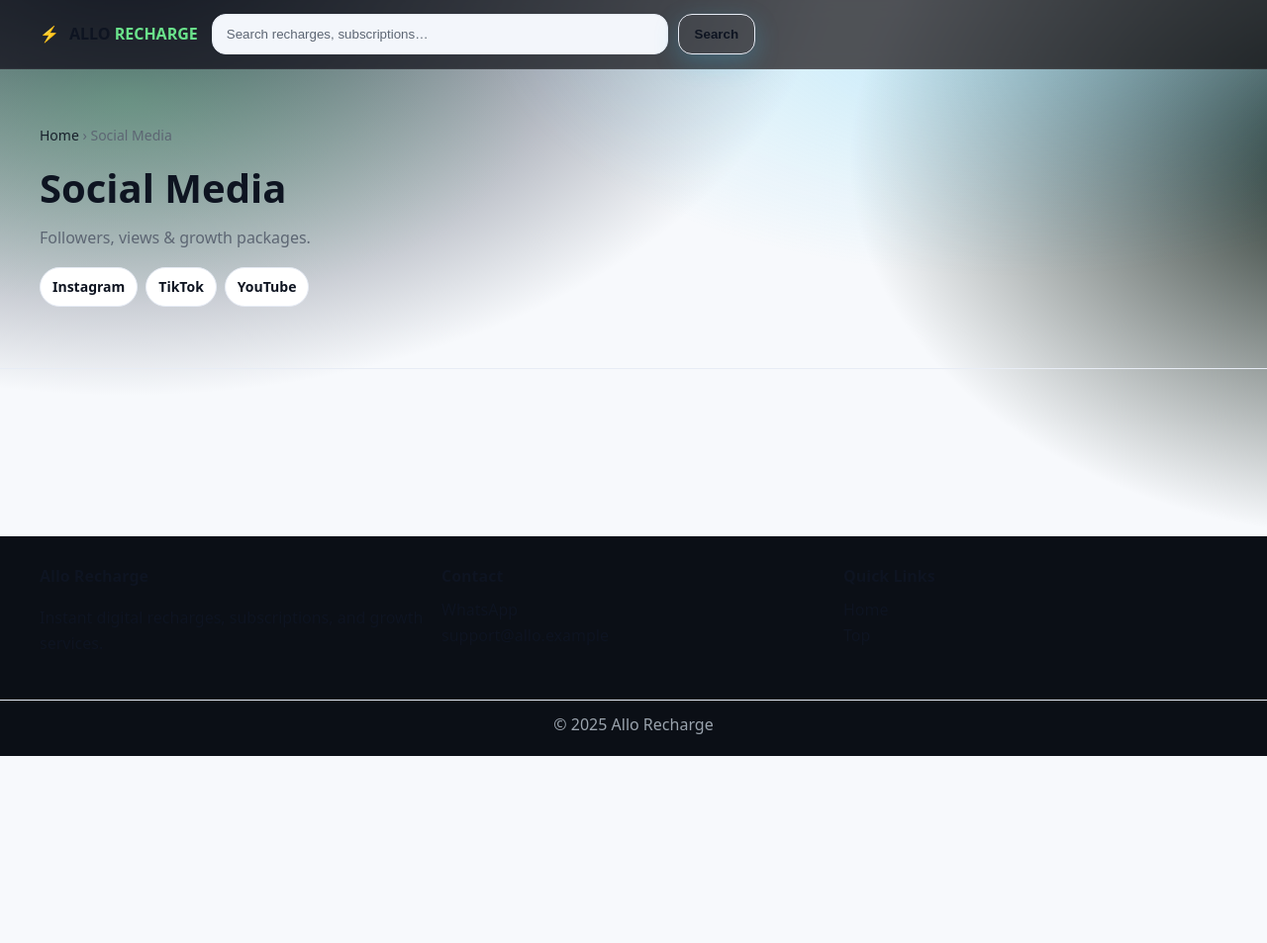
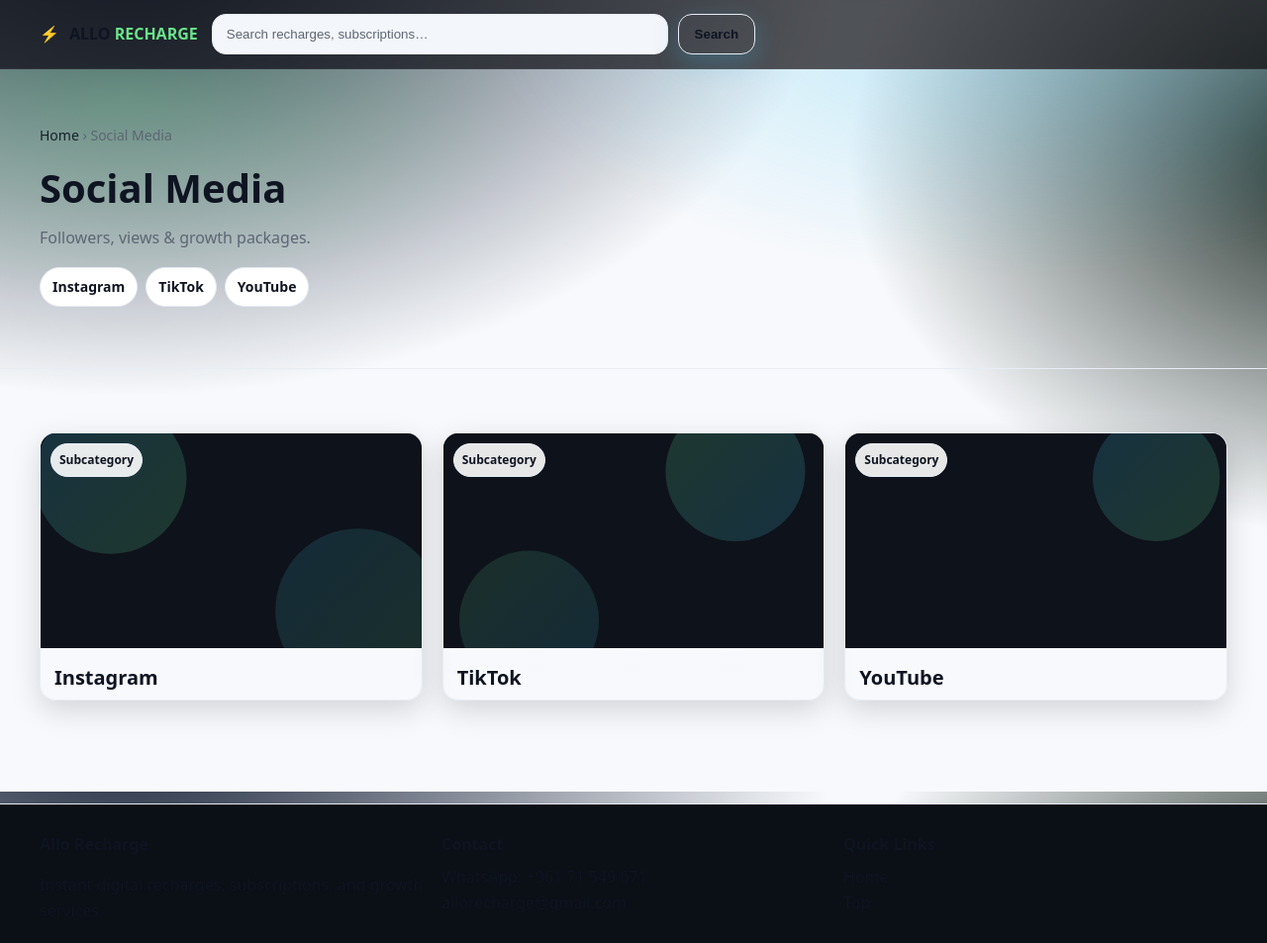
Before and after one commit to Hadi1258/Project1, a plain HTML site: page social-media.html in a window 1280 px wide. Shown: the top 953 px of the page at 99% size. Before the commit the page ends 800 px from the top, so only its background shows below. Drawn offline with Linux system fonts and the light colour scheme.

Commit message:
Update social-media.html

```diff
--- a/social-media.html
+++ b/social-media.html
@@ -23,43 +23,71 @@
 
   <section class="cat-hero">
     <div class="container">
-      <nav class="breadcrumb"><a href="/">Home</a> › <span data-crumb>Social Media</span></nav>
-      <h1 data-cat-title>Social Media</h1>
-      <p class="section-sub" data-cat-sub>Followers, views & growth packages.</p>
-      <div id="subcats" class="subcat-chips">
-        <a class="chip" href="#">Instagram</a>
-        <a class="chip" href="#">TikTok</a>
-        <a class="chip" href="#">YouTube</a>
+      <nav class="breadcrumb"><a href="/">Home</a> › <span>Social Media</span></nav>
+      <h1>Social Media</h1>
+      <p class="section-sub">Followers, views & growth packages.</p>
+      <div class="subcat-chips">
+        <a class="chip" href="instagram.html">Instagram</a>
+        <a class="chip" href="tiktok.html">TikTok</a>
+        <a class="chip" href="youtube.html">YouTube</a>
       </div>
     </div>
   </section>
 
   <section class="section">
     <div class="container">
-      <div id="product-grid" class="category-grid card-grid"></div>
+      <div class="category-grid card-grid">
+        <!-- Instagram -->
+        <a class="card category-tile" href="instagram.html">
+          <div class="media">
+            <svg class="cover" viewBox="0 0 1200 675" aria-hidden="true">
+              <defs><linearGradient id="sm-a" x1="0" x2="1" y1="0" y2="1"><stop offset="0" stop-color="var(--cat-a)"/><stop offset="1" stop-color="var(--cat-b)"/></linearGradient></defs>
+              <rect width="1200" height="675" fill="#0e121a"/>
+              <circle cx="220" cy="140" r="240" fill="url(#sm-a)" opacity=".18"/>
+              <circle cx="1000" cy="560" r="260" fill="url(#sm-a)" opacity=".14"/>
+            </svg>
+            <span class="badge">Subcategory</span>
+          </div>
+          <div class="content"><h3>Instagram</h3></div>
+        </a>
+
+        <!-- TikTok -->
+        <a class="card category-tile" href="tiktok.html">
+          <div class="media">
+            <svg class="cover" viewBox="0 0 1200 675" aria-hidden="true">
+              <defs><linearGradient id="sm-b" x1="0" x2="1" y1="0" y2="1"><stop offset="0" stop-color="var(--cat-b)"/><stop offset="1" stop-color="var(--cat-a)"/></linearGradient></defs>
+              <rect width="1200" height="675" fill="#0e121a"/>
+              <circle cx="920" cy="120" r="220" fill="url(#sm-b)" opacity=".18"/>
+              <circle cx="270" cy="590" r="220" fill="url(#sm-b)" opacity=".14"/>
+            </svg>
+            <span class="badge">Subcategory</span>
+          </div>
+          <div class="content"><h3>TikTok</h3></div>
+        </a>
+
+        <!-- YouTube -->
+        <a class="card category-tile" href="youtube.html">
+          <div class="media">
+            <svg class="cover" viewBox="0 0 1200 675" aria-hidden="true">
+              <defs><linearGradient id="sm-c" x1="0" x2="1" y1="0" y2="1"><stop offset="0" stop-color="var(--cat-a)"/><stop offset="1" stop-color="var(--cat-b)"/></linearGradient></defs>
+              <rect width="1200" height="675" fill="#0e121a"/>
+              <circle cx="980" cy="140" r="200" fill="url(#sm-c)" opacity=".18"/>
+            </svg>
+            <span class="badge">Subcategory</span>
+          </div>
+          <div class="content"><h3>YouTube</h3></div>
+        </a>
+      </div>
     </div>
   </section>
 
   <footer class="site-footer" id="contact">
     <div class="container footer-grid">
       <div><h4>Allo Recharge</h4><p>Instant digital recharges, subscriptions, and growth services.</p></div>
-      <div><h4>Contact</h4><ul class="list-plain"><li><a target="_blank" href="https://wa.me/1234567890">WhatsApp</a></li><li><a href="mailto:support@allo.example">support@allo.example</a></li></ul></div>
+      <div><h4>Contact</h4><ul class="list-plain"><li><a target="_blank" href="https://wa.me/96171549671">WhatsApp: +961 71 549 671</a></li><li><a href="mailto:allorecharge@gmail.com">allorecharge@gmail.com</a></li></ul></div>
       <div><h4>Quick Links</h4><ul class="list-plain"><li><a href="/">Home</a></li><li><a href="#top">Top</a></li></ul></div>
     </div>
     <div class="copy">© 2025 Allo Recharge</div>
   </footer>
-
-  <script id="cat-data" type="application/json">
-  {
-    "slug": "social-media",
-    "title": "Social Media",
-    "subtitle": "Followers, views & growth packages.",
-    "products": [
-      {"title":"Item 1","badge":"Views","url":"https://wa.me/1234567890?text=Social%20Item%201"},
-      {"title":"Item 2","badge":"Followers","url":"https://wa.me/1234567890?text=Social%20Item%202"},
-      {"title":"Item 3","badge":"Package","url":"https://wa.me/1234567890?text=Social%20Item%203"}
-    ]
-  }
-  </script>
 </body>
 </html>
```
